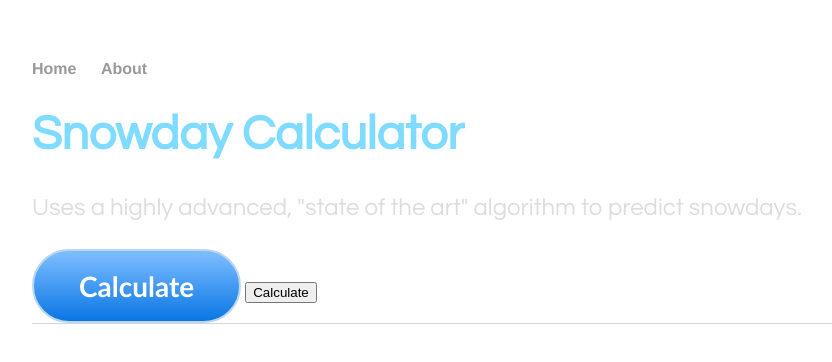
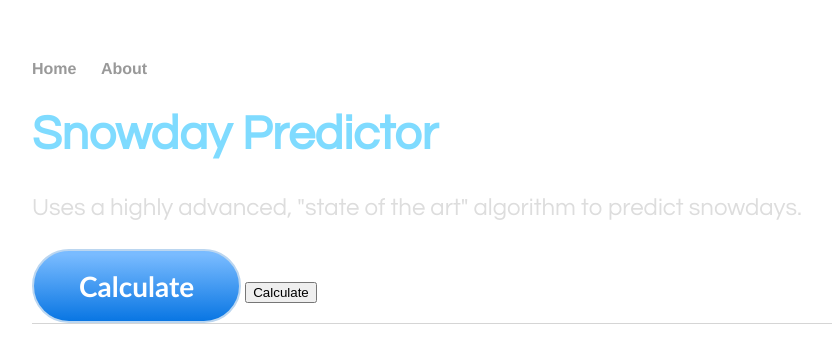
Before and after one commit to Aopser101/Aopser101.github.io, a plain HTML site: page index.html in a window 1280 px wide. Shown: the whole page, without its empty margins (160-992 px from the left). Drawn offline with Linux system fonts and the light colour scheme.

Commit message:
Update index.html

```diff
--- a/index.html
+++ b/index.html
@@ -1,11 +1,11 @@
 <!DOCTYPE html>
 <html>
 	<head>
-		<link rel=”shortcut icon” href=”http://pngimg.com/img/nature/snowflakes” type=”image/icon”>
-		<link rel=”icon” href=”http://pngimg.com/img/nature/snowflakes” type=”image/icon”>
 		<title>Snowday Calculator</title>
 		<!-- link to main stylesheet -->
 		<link rel="stylesheet" type="text/css" href="/css/main.css">
+		<link rel=”shortcut icon” href=”http://pngimg.com/img/nature/snowflakes” type=”image/icon”>
+		<link rel=”icon” href=”http://pngimg.com/img/nature/snowflakes” type=”image/icon”>
 	</head>
 	<body background="falling-snowflakes-free-stock-vector-pattern.jpg">
 		<nav>
@@ -16,7 +16,7 @@
 		</nav>
 		<div class="container">
     		<div class="blurb">
-        		<h1>Snowday Calculator</h1>
+        		<h1>Snowday Predictor</h1>
 				<p>Uses a highly advanced, "state of the art" algorithm to predict snowdays.</p>
 			<a href="#" class="button">Calculate</a>
 			<button type="button" onclick="alert('No.')">Calculate</button>
```
